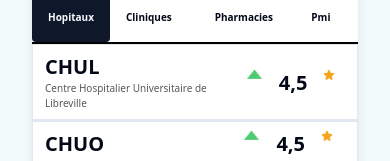
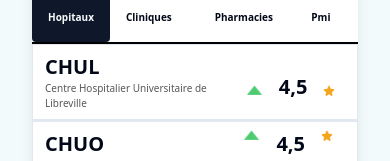
Before and after one commit to JojoELITE/O-Hitu-vite-project, a React (Vite) app: page / in a window 390 px wide. Shown: the part 773-934 px from the top of the page. Built offline with nearby package versions, Linux system fonts and the light colour scheme.

Commit message:
fin de la version mobile , debut desktop

```diff
--- a/src/pages/Home.jsx
+++ b/src/pages/Home.jsx
@@ -160,10 +160,10 @@ function Home() {
                             <h6 className="text-[#585858] text-[10px] lg:text-[16px]">Centre Hospitalier Universitaire de Libreville</h6>
                         </div>
 
-                        <div className="flex mr-3 gap-4 mt-4 lg:mt-0">
-                            <img className="h-2.5 lg:h-5 mt-0 lg:mt-2" src="assets/Vector.png" alt="logo"/>
+                        <div className="flex mr-3 gap-4 mt-5 lg:mt-0">
+                            <img className="h-2.5 lg:h-5 mt-3 lg:mt-2" src="assets/Vector.png" alt="logo"/>
                             <h1 className="font-bold text-xl lg:text-2xl">4,5</h1>
-                            <img className="h-3 lg:h-6" src="assets/ph_star-fill.png" alt="logo"/>
+                            <img className="h-3 lg:h-6 mt-3 lg:mt-0" src="assets/ph_star-fill.png" alt="logo"/>
 
                         </div>
 
```
